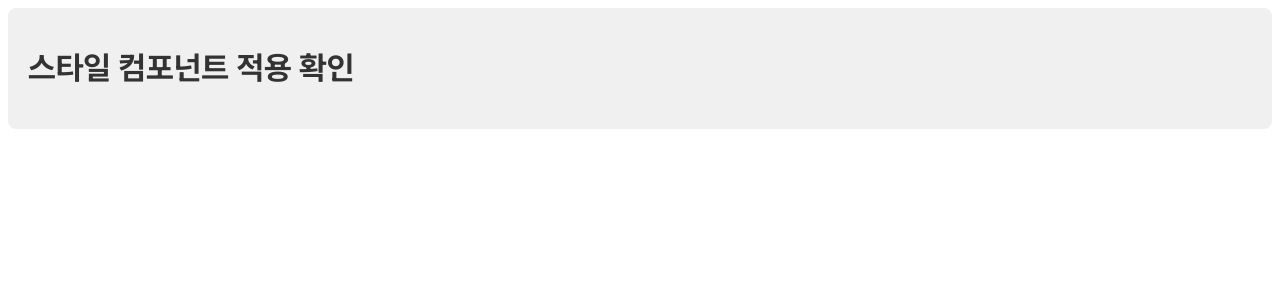
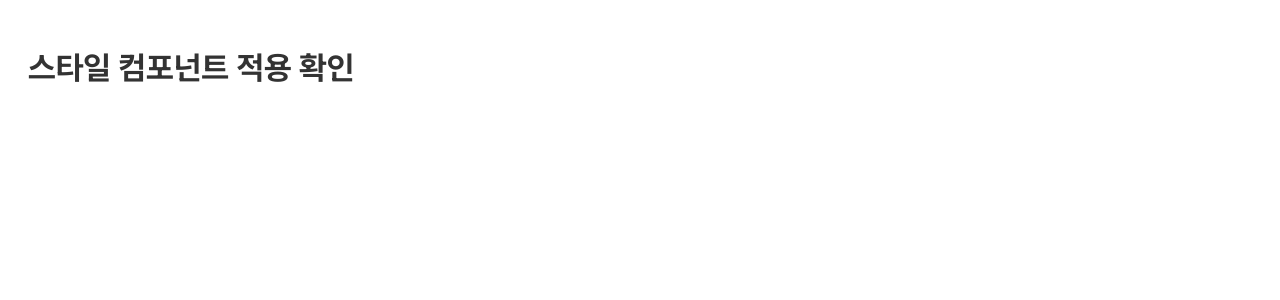
Before and after one commit to JECT-Study/Componote-FE, a Next.js app: page /component in a window 1280 px wide. Shown: the top 300 px of the page. Built offline with nearby package versions, Linux system fonts and the light colour scheme.

Commit message:
[📝docs]: theme 사용 예시

```diff
--- a/src/components/MyComponent/MyComponent.style.ts
+++ b/src/components/MyComponent/MyComponent.style.ts
@@ -3,11 +3,12 @@
 import styled from "styled-components";
 
 export const Wrapper = styled.div`
-  background-color: #f0f0f0;
+  background-color: ${({ theme }) => theme.colors?.light["feedback-positive"]};
   padding: 20px;
-  border-radius: 8px;
+  border-radius: ${({ theme }) => theme.radius?.["2xs"]};
 `;
 
 export const Title = styled.h1`
   color: #333;
+  ${({ theme }) => theme.typography?.title[3]}
 `;
```
